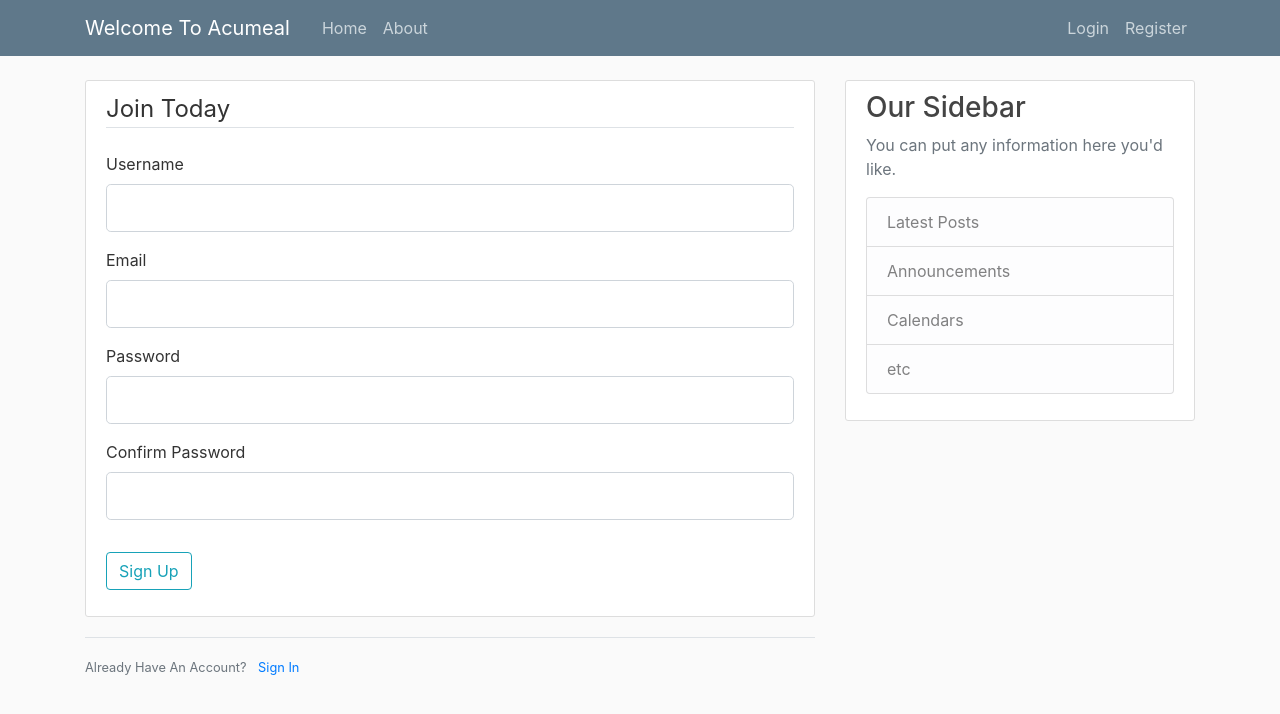
After one commit to Andre-Williams22/Acumeal, a Flask app: page /registration in a window 1280 px wide. The commit adds this page. Shown: the top 714 px of the page. Run offline with Flask 2, Linux system fonts and the light colour scheme; some libraries are stand-ins or nearby versions.

Commit message:
Applies Forms and User Input

```diff
--- a/app.py
+++ b/app.py
@@ -1,8 +1,13 @@
-from flask import Flask, render_template, url_for
-
+from flask import Flask, render_template, url_for, flash, redirect
+from forms import RegistrationForm, LoginForm
 
 
 app = Flask(__name__)
+# >>> python
+# >>> import secrets
+# >>> secrets.token_hex(16)
+app.config['SECRET_KEY'] = '21b6d05092ac2948657c0b6520e1a708'
+
 
 posts = [
     {
@@ -20,6 +25,10 @@ posts = [
 ]
 
 @app.route('/')
+def index():
+    return render_template('index.html')
+
+@app.route('/home')
 def home():
     return render_template('home.html', posts=posts)
 
@@ -27,6 +36,27 @@ def home():
 def about():
     return render_template('about.html', title='About')
 
+@app.route("/registration", methods=['GET', 'POST'])
+def registration():
+    form = RegistrationForm()
+    if form.validate_on_submit():
+        flash(f'Account Created for {form.username.data}!', 'success')
+        return redirect(url_for('home'))
+
+    return render_template('registration.html', title='Registration', form=form)
+
+
+@app.route("/login", methods=['GET', 'POST'])
+def login():
+    form = LoginForm()
+    if form.validate_on_submit():
+        if form.email.data == 'admin@blog.com' and form.password.data == 'password':
+            flash('You have logged in successfully!', 'success')
+            return redirect(url_for('home'))
+        else:
+            flash('Login Unsucessful. Please check username and password', 'danger')
+    return render_template('login.html', title='Login', form=form)
+
 
 if __name__ == '__main__':
     app.run(debug=True)
--- /dev/null
+++ b/forms.py
@@ -0,0 +1,21 @@
+from flask_wtf import FlaskForm # used to write forms that will convert them into html
+from wtforms import StringField, PasswordField, SubmitField, BooleanField
+from wtforms.validators import DataRequired, Length, Email, EqualTo
+
+class RegistrationForm(FlaskForm):
+    username = StringField('Username', validators=[DataRequired(), Length(min=2, max=20)])
+    email = StringField('Email', validators=[DataRequired(), Email()])
+    password = PasswordField('Password', validators=[DataRequired(), Length(min=4, max=20)])
+    confirm_password = PasswordField('Confirm Password', validators=[DataRequired(), Length(min=4, max=20), EqualTo('password')])
+
+    submit = SubmitField('Sign Up')
+
+
+class LoginForm(FlaskForm):
+    email = StringField('Email', validators=[DataRequired(), Email()])
+    password = PasswordField('Password', validators=[DataRequired(), Length(min=4, max=20)])
+
+    # allows users to stay logged in by using a secure cookie
+    remember = BooleanField('Remember Me')
+
+    submit = SubmitField('Login')
--- a/templates/base.html
+++ b/templates/base.html
@@ -20,19 +20,19 @@
     <header class="site-header">
       <nav class="navbar navbar-expand-md navbar-dark bg-steel fixed-top">
         <div class="container">
-          <a class="navbar-brand mr-4" href="/">Flask Blog</a>
+          <a class="navbar-brand mr-4" href="/">Welcome To Acumeal</a>
           <button class="navbar-toggler" type="button" data-toggle="collapse" data-target="#navbarToggle" aria-controls="navbarToggle" aria-expanded="false" aria-label="Toggle navigation">
             <span class="navbar-toggler-icon"></span>
           </button>
           <div class="collapse navbar-collapse" id="navbarToggle">
             <div class="navbar-nav mr-auto">
-              <a class="nav-item nav-link" href="/">Home</a>
-              <a class="nav-item nav-link" href="/about">About</a>
+              <a class="nav-item nav-link" href="{{ url_for("index")}}">Home</a>
+              <a class="nav-item nav-link" href="{{ url_for("about") }}">About</a>
             </div>
             <!-- Navbar Right Side -->
             <div class="navbar-nav">
-              <a class="nav-item nav-link" href="/login">Login</a>
-              <a class="nav-item nav-link" href="/register">Register</a>
+              <a class="nav-item nav-link" href="{{ url_for("login") }}">Login</a>
+              <a class="nav-item nav-link" href="{{ url_for("registration") }}">Register</a>
             </div>
           </div>
         </div>
@@ -41,6 +41,15 @@
     <main role="main" class="container">
       <div class="row">
         <div class="col-md-8">
+            {% with messages = get_flashed_messages(with_categories=true) %}
+                {% if messages %}
+                    {% for category, message in messages %}
+                        <div class='alert alert-{{ category }}'>
+                            {{ message }}
+                        </div>
+                    {% endfor %}
+                {% endif %}
+            {% endwith %}
           {% block content %}{% endblock %}
         </div>
         <div class="col-md-4">
--- a/templates/home.html
+++ b/templates/home.html
@@ -1,5 +1,4 @@
 {% extends 'base.html' %}
-
 
 {% block content %}
 
@@ -16,4 +15,5 @@
         </article>
     {% endfor %}
 
+
 {% endblock content %}
--- /dev/null
+++ b/templates/index.html
@@ -0,0 +1 @@
+{% extends 'base.html' %}
--- /dev/null
+++ b/templates/registration.html
@@ -0,0 +1,75 @@
+{% extends 'base.html' %}
+
+
+{% block content %}
+    <div class="content-section">
+        <form method="POST" action="">
+            {{ form.hidden_tag() }}
+            <fieldset class="form-group">
+                <legend class="border-bottom mb-4">Join Today</legend>
+                <div class="form-group">
+                    {{ form.username.label(class="form-control-label") }}
+
+                    {% if form.username.errors %}
+                        {{ form.username(class="form-control form-control-lg is-invalid") }}
+                        <div class="invalid-feedback">
+                            {% for error in form.username.errors %}
+                                <span>{{ error }}</span>
+                            {% endfor %}
+                        </div>
+                    {% else %}
+                        {{ form.username(class="form-control form-control-lg") }}
+                    {% endif %}
+                </div>
+                <div class="form-group">
+                    {{ form.email.label(class="form-control-label") }}
+                    {% if form.email.errors %}
+                        {{ form.email(class="form-control form-control-lg is-invalid") }}
+                        <div class="invalid-feedback">
+                            {% for error in form.email.errors %}
+                                <span>{{ error }}</span>
+                            {% endfor %}
+                        </div>
+                    {% else %}
+                        {{ form.email(class="form-control form-control-lg") }}
+                    {% endif %}
+                </div>
+                <div class="form-group">
+                    {{ form.password.label(class="form-control-label") }}
+                    {% if form.password.errors %}
+                        {{ form.password(class="form-control form-control-lg is-invalid") }}
+                        <div class="invalid-feedback">
+                            {% for error in form.password.errors %}
+                                <span>{{ error }}</span>
+                            {% endfor %}
+                        </div>
+                    {% else %}
+                        {{ form.password(class="form-control form-control-lg") }}
+                    {% endif %}
+                </div>
+                <div class="form-group">
+                    {{ form.confirm_password.label(class="form-control-label") }}
+                    {% if form.confirm_password.errors %}
+                        {{ form.confirm_password(class="form-control form-control-lg is-invalid") }}
+                        <div class="invalid-feedback">
+                            {% for error in form.confirm_password.errors %}
+                                <span>{{ error }}</span>
+                            {% endfor %}
+                        </div>
+                    {% else %}
+                        {{ form.confirm_password(class="form-control form-control-lg") }}
+                    {% endif %}
+                </div>
+            </fieldset>
+            <div class="form-group">
+                {{ form.submit(class="btn btn-outline-info") }}
+            </div>
+        </form>
+    </div>
+    <div class="border-top pt-3">
+        <small class="text-muted">
+            Already Have An Account? <a class="ml-2" href="{{ url_for('login') }}">Sign In</a>
+        </small>
+    </div>
+
+{% endblock content %}
```
Also changed, not shown: templates/login.html (added, +53 -0 lines), 1 other file.
